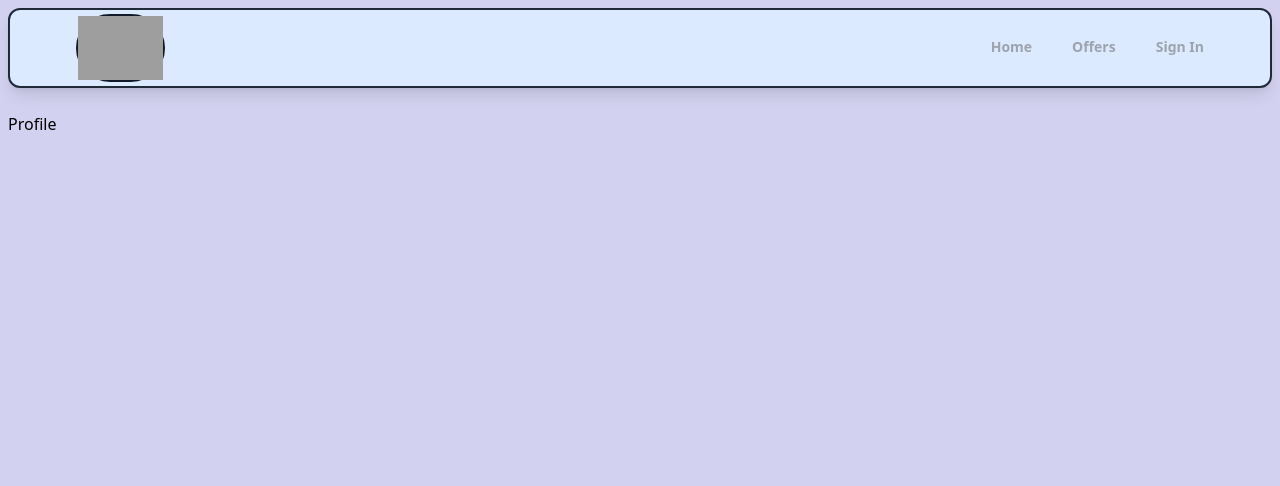
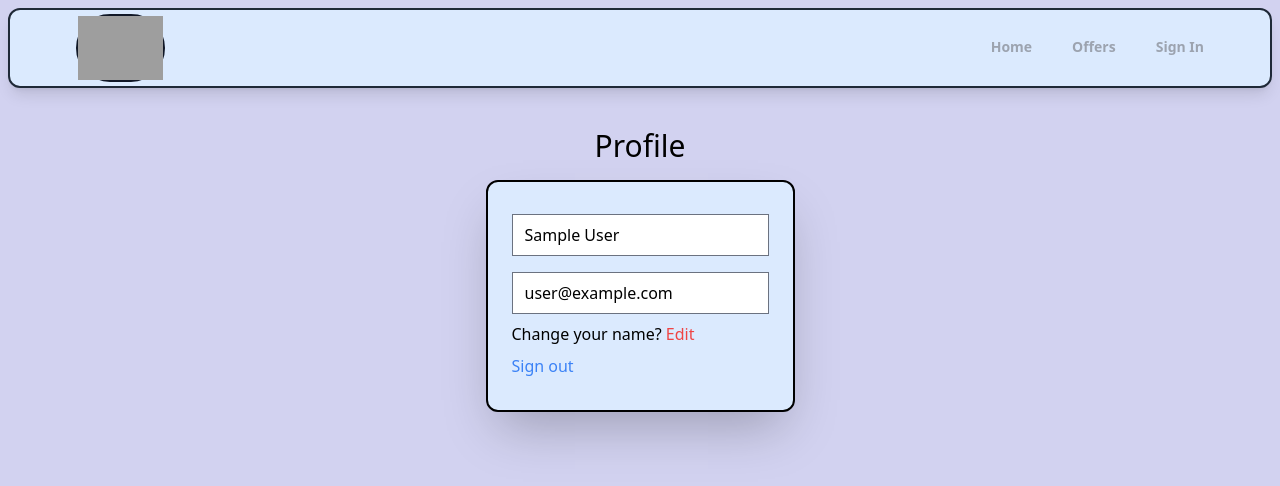
Before and after one commit to ericpolley/firebase-photo-app, a React (Create React App) app: page /profile in a window 1280 px wide. Shown: the top 486 px of the page. Built offline with nearby package versions, Linux system fonts and the light colour scheme; no server answers; sample sign-in values are in the browser's storage; grey boxes are pictures that could not be loaded.

Commit message:
Profile Page with Private Route

```diff
--- a/src/App.js
+++ b/src/App.js
@@ -9,6 +9,8 @@ import SignUp from './pages/SignUp';
 import Header from './components/Header';
 import { ToastContainer } from 'react-toastify';
 import 'react-toastify/dist/ReactToastify.css';
+import PrivateRoute from './components/PrivateRoute';
+
 
 function App() {
   return (
@@ -18,7 +20,10 @@ function App() {
       <Routes>
         <Route path='/' element={<Home />}></Route>
         <Route path='/forgot-password' element={<ForgotPassword />}></Route>
-        <Route path='/profile' element={<Profile />}></Route>
+        <Route path='/profile' element={<PrivateRoute />}>
+        <Route path='/profile' element={<Profile />} />
+        </Route>
+
         <Route path='/offers' element={<Offers />}></Route>
         <Route path='/sign-in' element={<SignIn />}></Route>
         <Route path='/sign-up' element={<SignUp />}></Route>
--- a/src/components/OAuth.jsx
+++ b/src/components/OAuth.jsx
@@ -26,7 +26,7 @@ try {
     })
   }
 
-  navigate('/');
+  navigate('/profile');
 } catch (error) {
   toast.error("Could not authorize")
   console.log('error')
--- /dev/null
+++ b/src/components/PrivateRoute.jsx
@@ -0,0 +1,11 @@
+import { Navigate, Outlet } from 'react-router';
+import {useAuthStatus} from '../hooks/useAuthStatus';
+
+export default function PrivateRoute() {
+    const {loggedIn, checkingStatus} = useAuthStatus();
+    if(checkingStatus) {
+        return <h3>Loading....</h3>
+    }
+    return loggedIn ? <Outlet /> : <Navigate to="/sign-in" />
+
+}
--- /dev/null
+++ b/src/hooks/useAuthStatus.jsx
@@ -0,0 +1,18 @@
+import { getAuth, onAuthStateChanged } from 'firebase/auth'
+import { useEffect, useState } from 'react'
+
+export function useAuthStatus() {
+    const [loggedIn, setLoggedIn] = useState(false);
+    const [checkingStatus, setCheckingStatus] = useState(true);
+
+  useEffect(()=>{
+        const auth = getAuth()
+        onAuthStateChanged(auth, (user)=>{
+            if(user){
+                setLoggedIn(true)
+            }
+            setCheckingStatus(false)
+        })
+    }, [])
+  return {loggedIn, checkingStatus};
+}
--- a/src/pages/Profile.jsx
+++ b/src/pages/Profile.jsx
@@ -1,7 +1,36 @@
-import React from 'react'
+import { getAuth } from 'firebase/auth';
+import { useState } from 'react'
+import { useNavigate } from 'react-router';
 
 export default function Profile() {
+  const auth = getAuth()
+  const navigate = useNavigate();
+  const[formData, setFormData] = useState({
+    name: auth.currentUser.displayName,
+    email: auth.currentUser.email,
+  });
+ const {name, email} = formData
+ function onLogout() {
+  auth.signOut();
+  navigate("/");
+ }
   return (
-    <div>Profile</div>
+    <>
+    <section className='flex flex-col items-center'>
+      <div>
+      <h1 className='text-3xl text-center m-4'>Profile</h1>
+      </div>
+      <div className=' p-6 border-2 rounded-xl border-black shadow-2xl w-fit flex-col flex bg-blue-100'>
+      <form className='flex flex-col'>
+        <input type="text" id="name" value={name} disabled className='mt-2 mb-2' />
+        <input type="email" id="email" value={email} disabled className='mt-2 mb-2' />
+        <div className='flex justify-between flex-col'>
+          <p>Change your name? <span className='text-red-500 hover:text-red-400 active:text-red-600 cursor-pointer'> Edit </span></p>
+          <p className='mt-2 mb-2 text-blue-500 hover:text-blue-400 active:text-blue-600 cursor-pointer' onClick={onLogout}>Sign out</p>
+        </div>
+      </form>
+      </div>
+    </section>
+    </>
   )
 }
--- a/src/pages/SignUp.jsx
+++ b/src/pages/SignUp.jsx
@@ -39,7 +39,7 @@ export default function SignUp() {
       formDataCopy.timestamp = serverTimestamp();
 
       await setDoc(doc(db, "users", user.uid), formDataCopy)
-      navigate("/")
+      navigate("/profile")
       toast.success("Success!");
     } catch (error) {
       toast.error("Something went wrong");
```
